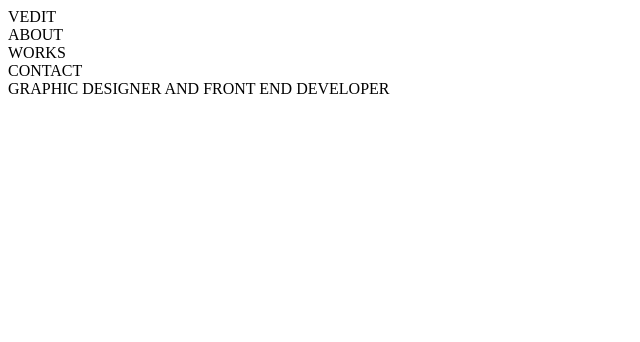
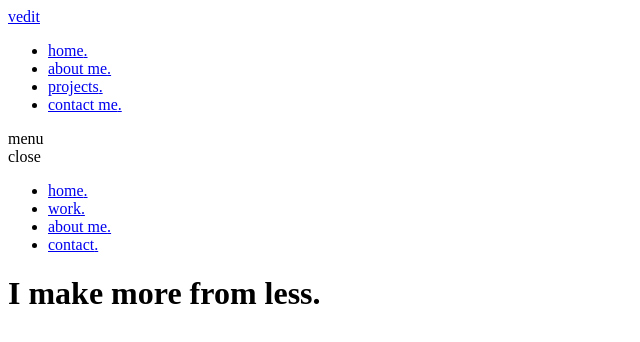
Before and after one commit to douche-v/baedit, a plain HTML site: page index.html in a window 1280 px wide. Shown: the whole page, without its empty margins (0-640 px from the left). Drawn offline with Linux system fonts and the light colour scheme.

Commit message:
initial commit

```diff
--- a/index.html
+++ b/index.html
@@ -1,25 +1,65 @@
 <!DOCTYPE html>
-<html>
+<html lang=en>
     <head>
-        <title>DOUCHEFOLIO</title>
-        <link rel="stylesheet" href="index.css"/>
+        <meta charset="UTF-8">
+        <meta name="viewport" content="width=device-width, initial-scale=1.0">
+        <meta http-equiv="X-UA-Compatible" content="ie=edge">
+        <meta name="author" content="baedit">
+
+    <title>Douchefolio</title>
+    <!--stylesheet-->
+    <link rel="stylesheet" href="style.css">
+
+    <!-- google fonts -->
+    <link href="https://fonts.googleapis.com/css?family=Roboto+Mono:100,100i,300,300i,400,400i,500,500i,700,700i" rel="stylesheet">
+
+    <!-- terminal effect -->
+    <script src="t.min.js"></script>
+
     </head>
     <body>
-        <div id="vedit">
-            <span>VEDIT</span>
+        <div class="wrapper">
+
+            <nav>
+                <span id="brand">
+                    <a href="index.html">vedit</a>
+                </span>
+                <ul id="menu">
+                    <li><a href="index.html">home<span>.</span></a></li>
+                    <li><a href="aboutme.html">about me<span>.</span></a></li>
+                    <li><a href="projects,html">projects<span>.</span></a></li>
+                    <li><a href="contact.html">contact me<span>.</span></a></li>
+                </ul>
+                <div id="toggle">
+                    <div class="span">menu</div>
+                </div>
+            </nav>
+
+            <div id="resize">
+                <div class="close-btn">close</div>
+
+                <ul id="menu">
+                      <li><a href="index.html">home<span>.</span></a></li>
+                      <li><a href="work.html">work<span>.</span></a></li>
+                      <li><a href="about.html">about me<span>.</span></a></li>
+                      <li><a href="contact.html">contact<span>.</span></a></li>
+                </ul>
+          </div>
+
+
+          <div class="hero">
+              <div class="header">
+                  <h1 class="line anim-typewriter">I make more from less.</h1>
+              </div>
+          </div>
+
+          <div class="scroll down"></div>
+
+
+
+
+
         </div>
-        <div id="about">
-            <span>ABOUT</span>
-        </div>
-        <div id="works">
-            <span>WORKS</span>
-        </div>
-        <div id="contact">
-            <span>CONTACT</span>
-        </div>
-        <div id="graphic">
-            <span>GRAPHIC DESIGNER AND FRONT END DEVELOPER</span>
-        </div>
+    </body>
 
-    </body>
 </html>
```
Also changed, not shown: aboutme.html (added), contact.html (added), projects.html (added).
